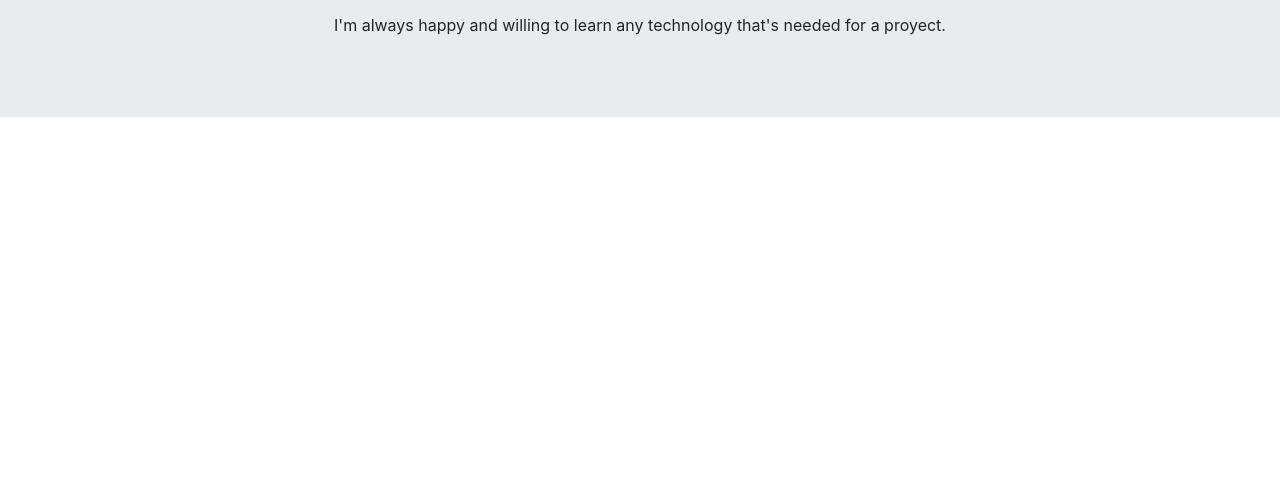
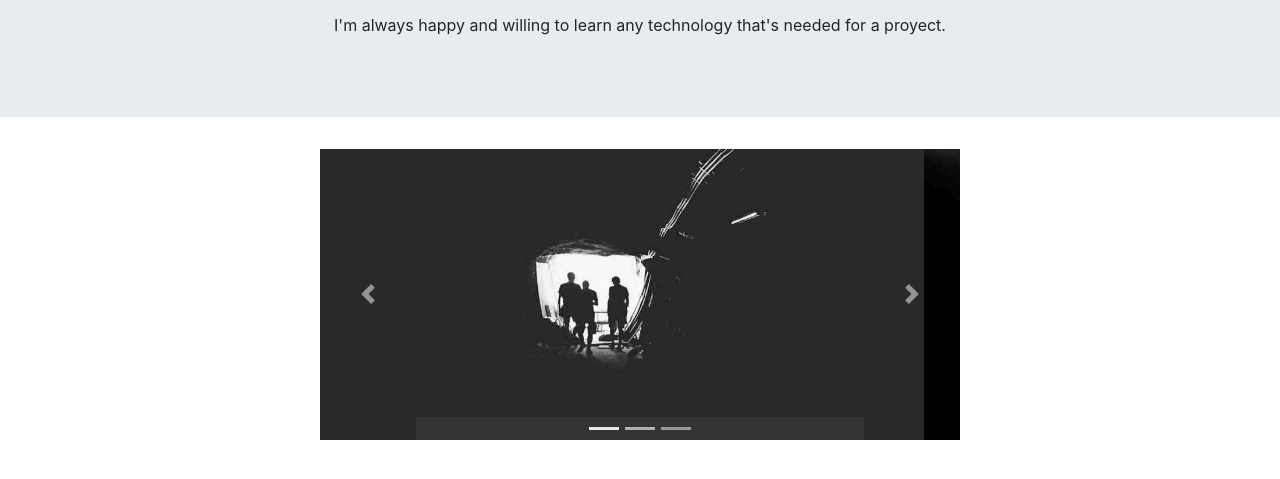
Before and after one commit to MikeNotu/Bateman, a plain HTML site: page index.html in a window 1280 px wide. Shown: the part 199-678 px from the top of the page. Drawn offline with nearby package versions, Linux system fonts and the light colour scheme.

Commit message:
Added some stuff

```diff
--- a/index.html
+++ b/index.html
@@ -1,7 +1,7 @@
 <!DOCTYPE html>
 <html lang="en">
   <head>
-    <title>Bootstrap 4 Example</title>
+    <title>Mike</title>
     <meta charset="utf-8" />
     <meta name="viewport" content="width=device-width, initial-scale=1" />
     <link
@@ -37,7 +37,41 @@
       </div>
     </div>
 
+<!-- ---------------------------------------------------- -->
 
+
+<div style="width: 50%;"  id="demo" class="carousel slide" data-ride="carousel" >
+
+  <!-- Indicators -->
+  <ul class="carousel-indicators">
+    <li data-target="#demo" data-slide-to="0" class="active"></li>
+    <li data-target="#demo" data-slide-to="1"></li>
+    <li data-target="#demo" data-slide-to="2"></li>
+  </ul>
+
+  <!-- The slideshow -->
+  <div class="carousel-inner">
+    <div class="carousel-item active">
+      <img src="la.jpg" alt="Los Angeles" width="1100" height="500">
+    </div>
+    <div class="carousel-item">
+
+      <a href="about2.html"><img src="chicago.jpg" alt="Chicago" width="1100" height="500"></a>
+
+    </div>
+    <div class="carousel-item">
+      <img src="ny.jpg" alt="New York" width="1100" height="500">
+    </div>
+  </div>
+
+  <!-- Left and right controls -->
+  <a class="carousel-control-prev" href="#demo" data-slide="prev" >
+    <span class="carousel-control-prev-icon"></span>
+  </a>
+  <a class="carousel-control-next" href="#demo" data-slide="next">
+    <span class="carousel-control-next-icon"></span>
+  </a>
+</div>
 
     <br />
 
--- a/stylesNew.css
+++ b/stylesNew.css
@@ -41,3 +41,18 @@ ul {
     width: 100%;
     height: 100%;
   }
+
+  .center {
+    position: absolute;
+    top: 0%;
+    width: 100%;
+    text-align: center;
+  }
+
+  .carousel{
+    position: relative;
+    left: 25%;
+    width: 100%;
+    text-align: center;
+
+  }
```
Also changed, not shown: chicago.jpg (added), la.jpg (added), ny.jpg (added).
